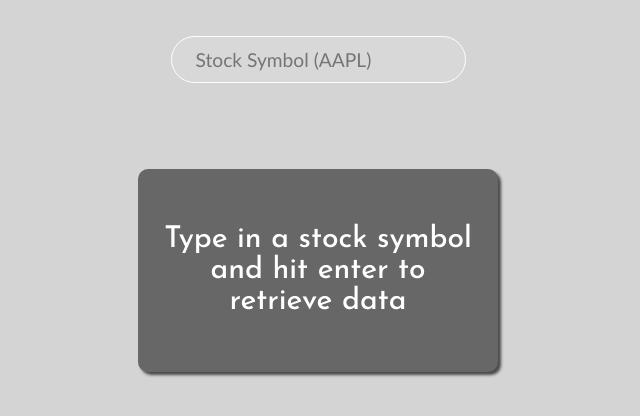
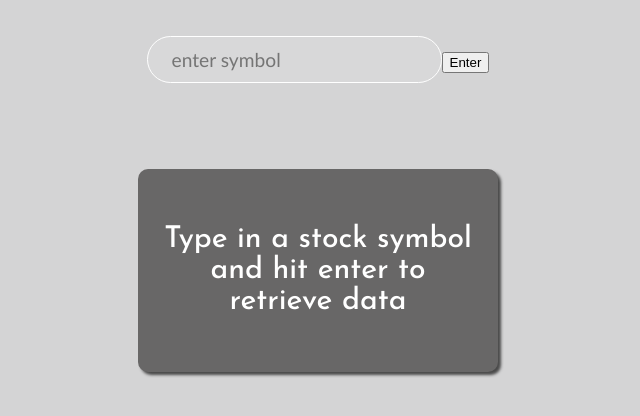
Before and after one commit to juliagrove1/react_stock_search_netlify, a React (Create React App) app: page / in a window 1280 px wide. Shown: the top 416 px of the page, without its empty margins (322-962 px from the left). Built offline with nearby package versions, Linux system fonts and the light colour scheme; the HTML template or start-up script is replaced by a standard one.

Commit message:
Add files via upload

```diff
--- a/src/App.js
+++ b/src/App.js
@@ -1,23 +1,26 @@
 import React, { useState } from 'react'
 import axios from 'axios'
 import './App.css';
+import News from './news'
+
 function App() {
-
 
   const [data,setData] = useState({})
   const [sym, setSymbol] = useState('')
+  const [printSym, setPrint] = useState('')
 
   const URL = `https://finnhub.io/api/v1/quote?symbol=${sym}&token=cg781v1r01qus5fl0orgcg781v1r01qus5fl0os0`
 
-  const searchSymbol = (Event) => {
-    if (Event.key === 'Enter') {
+  const handleSubmit=(e)=> {
+    e.preventDefault();
 
     axios.get(URL).then((response) => {
       setData(response.data)
       console.log(response.data)
       })
+      .catch((err) => console.log(err));
+      setPrint(sym);
 
-    }
     }
 
   return (
@@ -27,14 +30,18 @@ function App() {
         @import url('https://fonts.googleapis.com/css2?family=DM+Sans&family=Josefin+Sans:wght@500;600&family=Poppins:wght@200&display=swap');
       </style>
 
+      <form onSubmit={handleSubmit}>
           <div className = "search">
             <input
-          value={sym}
-          onChange={Event => setSymbol(Event.target.value)}
-          onKeyPress={searchSymbol}
-          placeholder = "Stock Symbol (AAPL)"
-          type="text"/>
+              type="text"
+              name="sym"
+              placeholder="enter symbol"
+              onChange={(e)=> {
+                setSymbol(e.target.value);}}/>
+              <button>Enter</button>
           </div>
+
+      </form>
 
       {data.c === undefined &&
       <div className="container">
@@ -48,7 +55,7 @@ function App() {
         <div className="container">
         <div className="topLeft">
           <div className="symbol">
-
+           <p>{printSym.toUpperCase()}</p>
           </div>
           <div className="qAndDaily">
               <div className="quote">
@@ -67,6 +74,9 @@ function App() {
               </div>
             </div>
           </div>
+
+
+
         </div>
           <div className="topRight">
             <div className="openClose">
@@ -79,6 +89,7 @@ function App() {
               <h4>todays low: {data.l}</h4>
               </div>
           </div>
+
         </div>
               }
 
```
Lines whose indentation alone changed are shown as unchanged.
